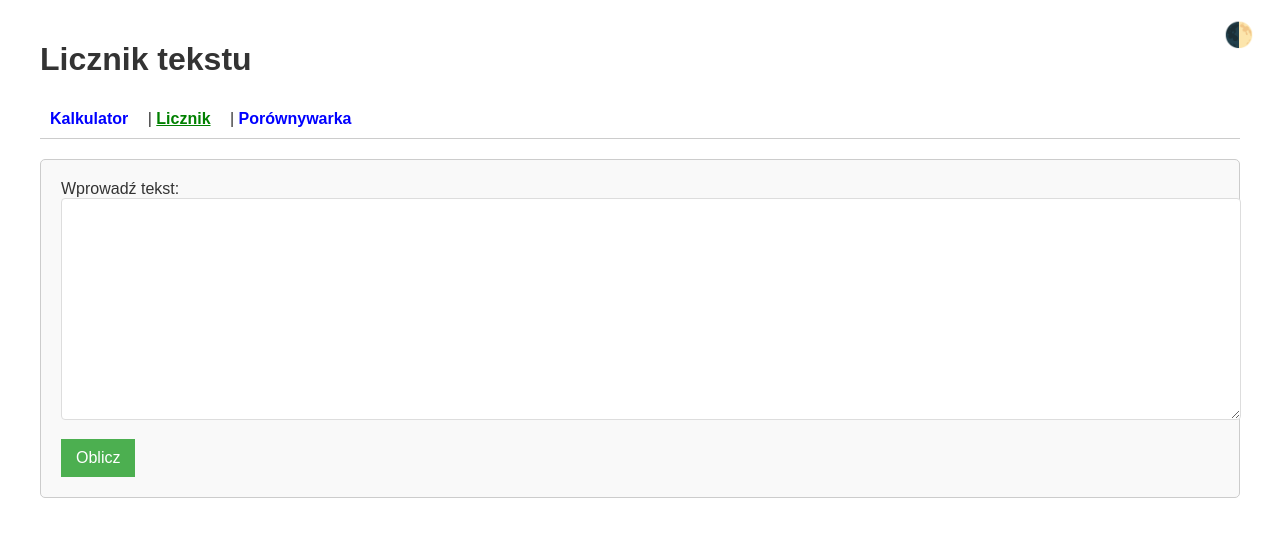
After one commit to czangusiek/kalkulator-marzy, a Flask app: page /licznik in a window 1280 px wide. The commit adds this page. Shown: the top 537 px of the page. Run offline with Flask 3, Linux system fonts and the light colour scheme.

Commit message:
dodanie porownywarki i licznika

```diff
--- a/app.py
+++ b/app.py
@@ -1,10 +1,11 @@
 import os
 from flask import Flask, request, render_template, session, redirect, url_for, jsonify, send_from_directory
 from flask_wtf import FlaskForm
-from wtforms import StringField, SelectField, SubmitField, BooleanField, IntegerField
+from wtforms import StringField, SelectField, SubmitField, BooleanField, IntegerField, TextAreaField
 from wtforms.validators import DataRequired, Optional, NumberRange
 from datetime import datetime, timedelta
 import requests
+import difflib
 
 app = Flask(__name__)
 app.secret_key = 'tajny_klucz'
@@ -871,6 +872,58 @@ def index():
         wynik_vat=session.get('wynik_vat')
     )
 
+@app.route("/licznik", methods=["GET", "POST"])
+def licznik():
+    if 'dark_mode' not in session:
+        session['dark_mode'] = False
+
+    text = ""
+    znaki = 0
+    slowa = 0
+    linie = 0
+
+    if request.method == "POST":
+        text = request.form.get("tekst", "")
+        znaki = len(text)
+        slowa = len(text.split()) if text else 0
+        linie = len(text.splitlines()) if text else 0
+
+    return render_template(
+        "licznik.html",
+        text=text,
+        znaki=znaki,
+        slowa=slowa,
+        linie=linie
+    )
+
+@app.route("/porownaj", methods=["GET", "POST"])
+def porownaj():
+    if 'dark_mode' not in session:
+        session['dark_mode'] = False
+
+    tekst1 = ""
+    tekst2 = ""
+    roznice = ""
+
+    if request.method == "POST":
+        tekst1 = request.form.get("tekst1", "")
+        tekst2 = request.form.get("tekst2", "")
+
+        if tekst1 or tekst2:
+            d = difflib.Differ()
+            roznice = list(d.compare(
+                tekst1.splitlines(),
+                tekst2.splitlines()
+            ))
+            roznice = "\n".join(roznice)
+
+    return render_template(
+        "porownaj.html",
+        tekst1=tekst1,
+        tekst2=tekst2,
+        roznice=roznice
+    )
+
 if __name__ == "__main__":
     port = int(os.environ.get("PORT", 5000))
     app.run(host="0.0.0.0", port=port)
--- a/requirements.txt
+++ b/requirements.txt
@@ -1,3 +1,4 @@
 Flask==2.3.2
 Flask-WTF==1.2.1
 requests==2.31.0
+difflib==1.0
--- /dev/null
+++ b/templates/licznik.html
@@ -0,0 +1,197 @@
+<!DOCTYPE html>
+<html lang="pl" class="{{ 'dark-mode' if session.get('dark_mode') else '' }}">
+<head>
+    <link rel="icon" href="{{ url_for('static', filename='favicon.ico') }}" type="image/x-icon">
+    <meta charset="UTF-8">
+    <meta name="viewport" content="width=device-width, initial-scale=1.0">
+    <title>Licznik tekstu</title>
+    <style>
+        :root {
+            --bg-color: #ffffff;
+            --text-color: #333333;
+            --table-header-bg: #f2f2f2;
+            --table-border: #ddd;
+            --container-bg: #f9f9f9;
+            --container-border: #ccc;
+            --hr-color: #ccc;
+            --red-color: #ff0000;
+            --green-color: #008000;
+            --blue-color: #0000ff;
+        }
+
+        .dark-mode {
+            --bg-color: #121212;
+            --text-color: #e0e0e0;
+            --table-header-bg: #1e1e1e;
+            --table-border: #444;
+            --container-bg: #1a1a1a;
+            --container-border: #555;
+            --hr-color: #555;
+            --red-color: #ff6b6b;
+            --green-color: #6bff6b;
+            --blue-color: #6b6bff;
+        }
+
+        body {
+            background-color: var(--bg-color);
+            color: var(--text-color);
+            transition: all 0.3s ease;
+            font-family: Arial, sans-serif;
+            padding: 20px;
+            max-width: 1200px;
+            margin: 0 auto;
+        }
+
+        .nawigacja {
+            margin-bottom: 20px;
+            padding: 10px;
+            border-bottom: 1px solid var(--container-border);
+        }
+
+        .nawigacja a {
+            margin-right: 15px;
+            text-decoration: none;
+            color: var(--blue-color);
+            font-weight: bold;
+        }
+
+        .nawigacja a.aktywny {
+            color: var(--green-color);
+            text-decoration: underline;
+        }
+
+        .kalkulator {
+            padding: 20px;
+            border: 1px solid var(--container-border);
+            border-radius: 5px;
+            background-color: var(--container-bg);
+        }
+
+        textarea {
+            width: 100%;
+            min-height: 200px;
+            padding: 10px;
+            background-color: var(--bg-color);
+            color: var(--text-color);
+            border: 1px solid var(--table-border);
+            border-radius: 4px;
+        }
+
+        input[type="submit"] {
+            background-color: #4CAF50;
+            color: white;
+            border: none;
+            padding: 10px 15px;
+            cursor: pointer;
+            margin-top: 15px;
+            font-size: 16px;
+        }
+
+        input[type="submit"]:hover {
+            background-color: #45a049;
+        }
+
+        .wynik-licznika {
+            margin-top: 20px;
+            padding: 15px;
+            border: 1px solid var(--container-border);
+            border-radius: 5px;
+            background-color: var(--container-bg);
+        }
+
+        .statystyki {
+            display: flex;
+            justify-content: space-around;
+            margin-top: 20px;
+        }
+
+        .stat-box {
+            text-align: center;
+            padding: 10px;
+            border: 1px solid var(--table-border);
+            border-radius: 5px;
+            background-color: var(--table-header-bg);
+            flex: 1;
+            margin: 0 5px;
+        }
+
+        .stat-value {
+            font-size: 24px;
+            font-weight: bold;
+            color: var(--blue-color);
+        }
+
+        .dark-mode-toggle {
+            position: fixed;
+            top: 20px;
+            right: 20px;
+            background: none;
+            border: none;
+            font-size: 24px;
+            cursor: pointer;
+            z-index: 1000;
+            color: var(--text-color);
+        }
+    </style>
+</head>
+<body>
+    <button class="dark-mode-toggle" onclick="toggleDarkMode()">
+        {{ '🌞' if session.get('dark_mode') else '🌓' }}
+    </button>
+
+    <h1>Licznik tekstu</h1>
+    <div class="nawigacja">
+        <a href="/">Kalkulator</a> |
+        <a href="/licznik" class="aktywny">Licznik</a> |
+        <a href="/porownaj">Porównywarka</a>
+    </div>
+
+    <div class="kalkulator">
+        <form method="POST">
+            <label for="tekst">Wprowadź tekst:</label>
+            <textarea id="tekst" name="tekst">{{ text }}</textarea>
+            <br>
+            <input type="submit" value="Oblicz">
+        </form>
+
+        {% if znaki > 0 %}
+        <div class="wynik-licznika">
+            <h3>Statystyki tekstu:</h3>
+            <div class="statystyki">
+                <div class="stat-box">
+                    <div class="stat-value">{{ znaki }}</div>
+                    <div>znaki</div>
+                </div>
+                <div class="stat-box">
+                    <div class="stat-value">{{ slowa }}</div>
+                    <div>słowa</div>
+                </div>
+                <div class="stat-box">
+                    <div class="stat-value">{{ linie }}</div>
+                    <div>linie</div>
+                </div>
+            </div>
+        </div>
+        {% endif %}
+    </div>
+
+    <script>
+        function toggleDarkMode() {
+            fetch('/toggle_dark_mode', {
+                method: 'POST',
+                headers: {
+                    'Content-Type': 'application/json',
+                },
+            })
+            .then(response => response.json())
+            .then(data => {
+                if (data.status === 'success') {
+                    document.body.classList.toggle('dark-mode', data.dark_mode);
+                    document.querySelector('.dark-mode-toggle').textContent = data.icon;
+                }
+            })
+            .catch(error => console.error('Error:', error));
+        }
+    </script>
+</body>
+</html>
```
Also changed, not shown: templates/index.html (+24 -0 lines), templates/porownaj.html (added, +205 -0 lines).
